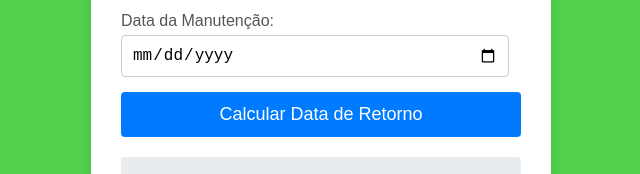
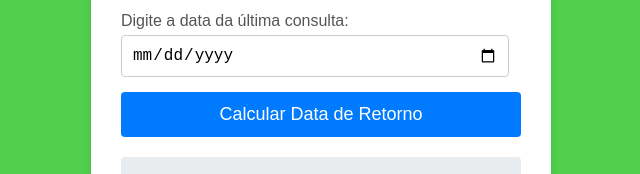
Before and after one commit to evandroJ87/Odonto_date, a plain HTML site: page index.html in a window 1280 px wide. Shown: the part 399-573 px from the top of the page, 319-959 px from the left. Drawn offline with Linux system fonts and the light colour scheme.

Commit message:
Update index.html

```diff
--- a/index.html
+++ b/index.html
@@ -14,7 +14,7 @@
             <input type="text" id="nomePaciente" placeholder="Digite o nome do paciente">
         </div>
         <div class="input-group">
-            <label for="dataManutencao">Data da Manutenção:</label>
+            <label for="dataManutencao">Digite a data da última consulta:</label>
             <input type="date" id="dataManutencao">
         </div>
         <button onclick="calcularDataRetorno()">Calcular Data de Retorno</button>
```
